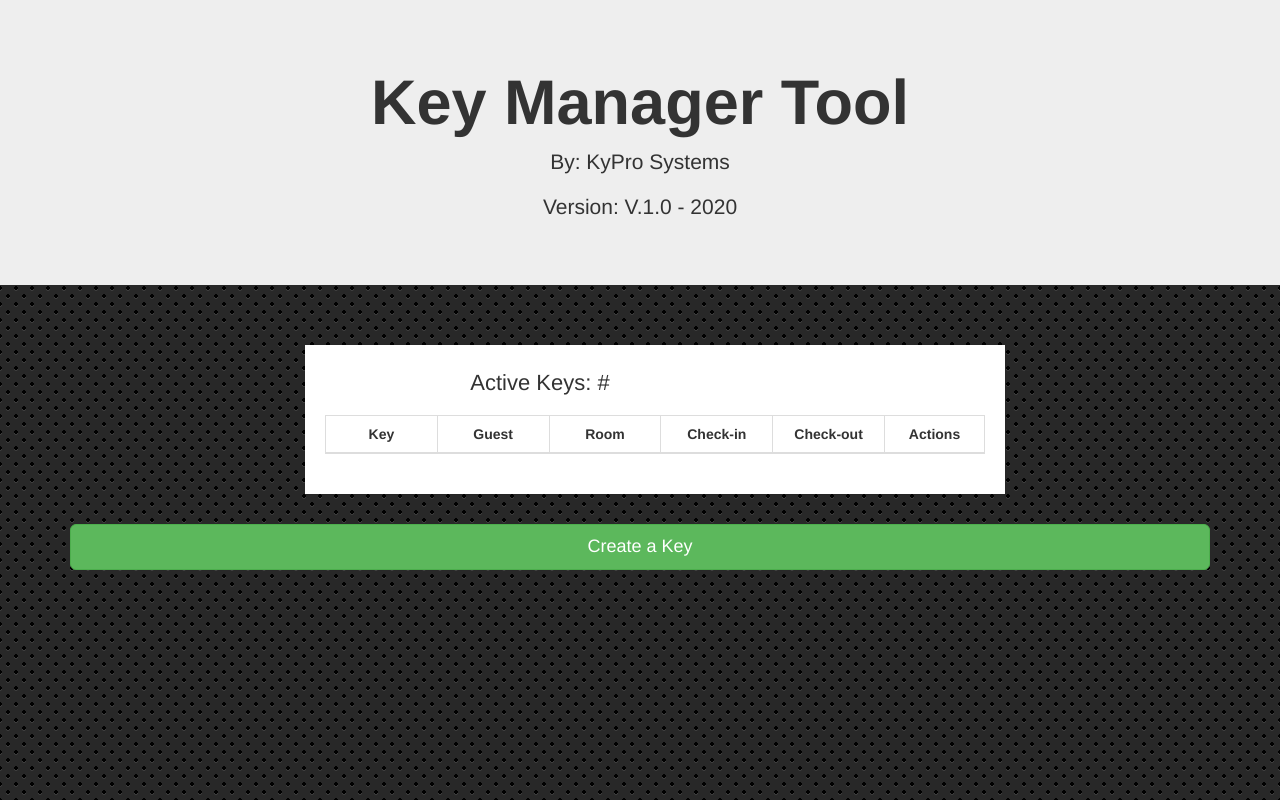
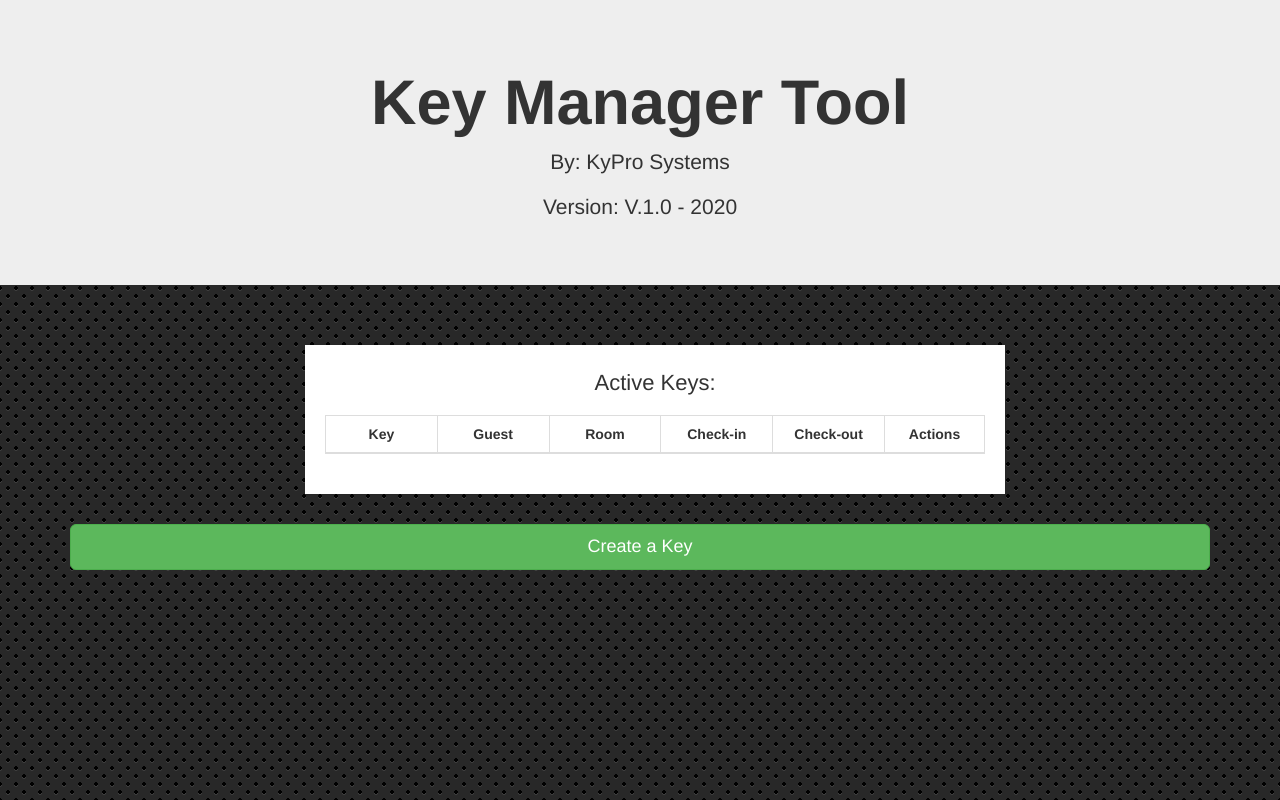
Before and after one commit to David-Her/David-Her.github.io, a plain HTML site: page index.html in a window 1280 px wide. Drawn offline with Linux system fonts and the light colour scheme; no server answers; some icons are missing.

Commit message:
table title centered and not dinamic

```diff
--- a/index.html
+++ b/index.html
@@ -30,10 +30,8 @@
                     <div class="table-wrapper">
                         <div class="table-title">
                             <div class="row">
-                                <div class="col-sm-8">
-                                    <h2 id='header_numOfKeys'>Active Keys: #</h2></div>
+                                    <h2 id='header_numOfKeys'>Active Keys:</h2></div>
                             </div>
-                        </div>
                         <table class="table table-bordered">
                             <thead>
                                 <tr>
--- a/js/getKeys.js
+++ b/js/getKeys.js
@@ -110,8 +110,8 @@ function decode(text){
     testAddRow(obj.result[i].data.key, obj.result[i].data.guest, obj.result[i].data.room, obj.result[i].data.start, obj.result[i].data.end)
 
   }
-  // return avg=(parseFloat(avg)/i).toFixed(2);
-  document.getElementById('header_numOfKeys').innerHTML = "Active Keys: #"+obj.result.length;
+  // to change the table title:
+  //document.getElementById('header_numOfKeys').innerHTML = "Active Keys: #"+obj.result.length;
   return obj.result;
 }
 
```
